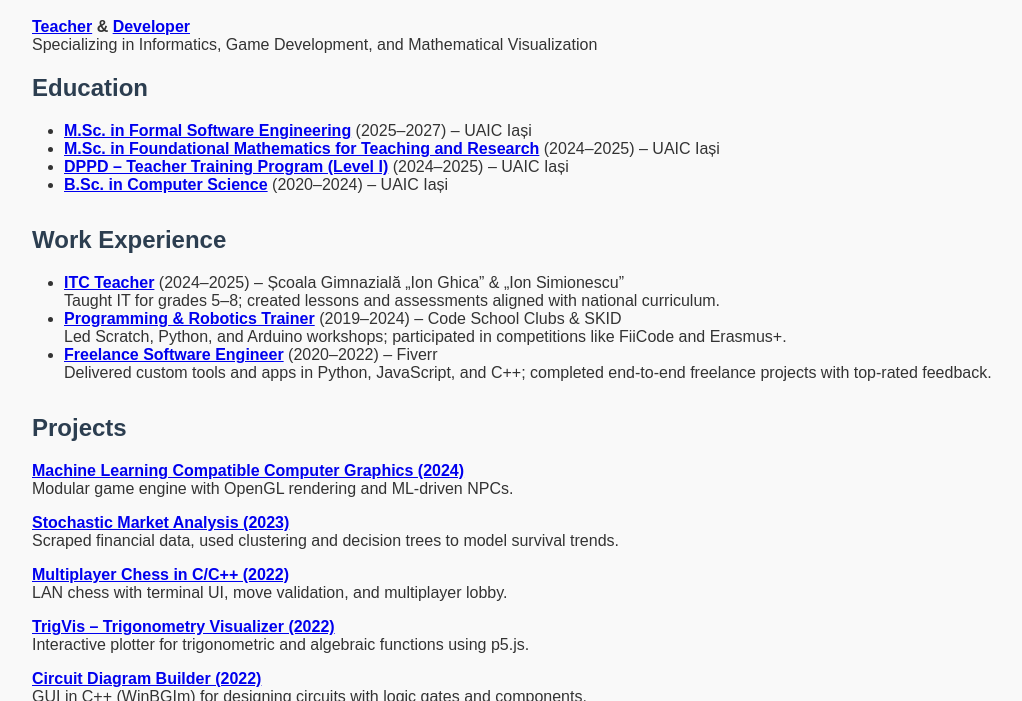
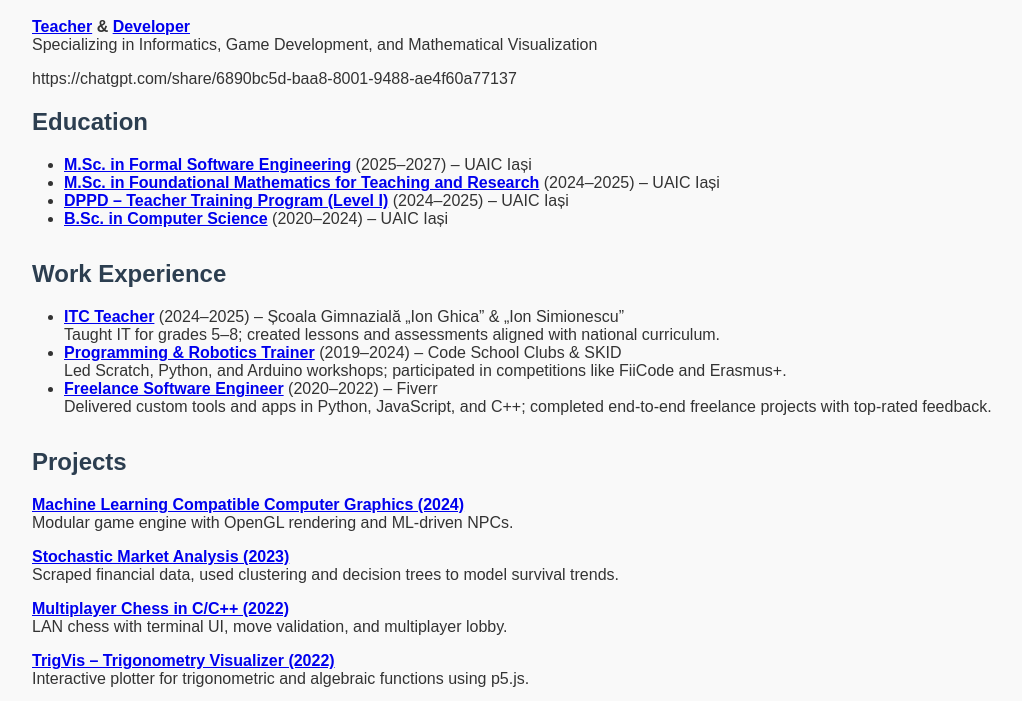
Before and after one commit to dbxdrgsl/dbxdrgsl.github.io, a plain HTML site: page index.html in a window 1280 px wide. Shown: the part 72-773 px from the top of the page, without its empty margins (0-1022 px from the left). Drawn offline with Linux system fonts and the light colour scheme.

Commit message:
Remove comment from index.html and retain the link for reference

```diff
--- a/index.html
+++ b/index.html
@@ -30,7 +30,7 @@
   <h1>Dragos A. Bobu</h1>
   <p><strong><a href="https://dbxdrgsl.notion.site/Teacher-home-244fb3301e9780a2bb3cf42576ac5233" target="_blank">Teacher</a> & <a href="https://dbxdrgsl.notion.site/Freelancer-Hub-245fb3301e9780d0a826f3ff5adb1b14?pvs=74" target="_blank">Developer</a></strong><br>Specializing in Informatics, Game Development, and Mathematical Visualization</p>
 
-  <!-- https://chatgpt.com/share/6890bc5d-baa8-8001-9488-ae4f60a77137 -->
+  https://chatgpt.com/share/6890bc5d-baa8-8001-9488-ae4f60a77137
 
   <section>
     <h2>Education</h2>
```
